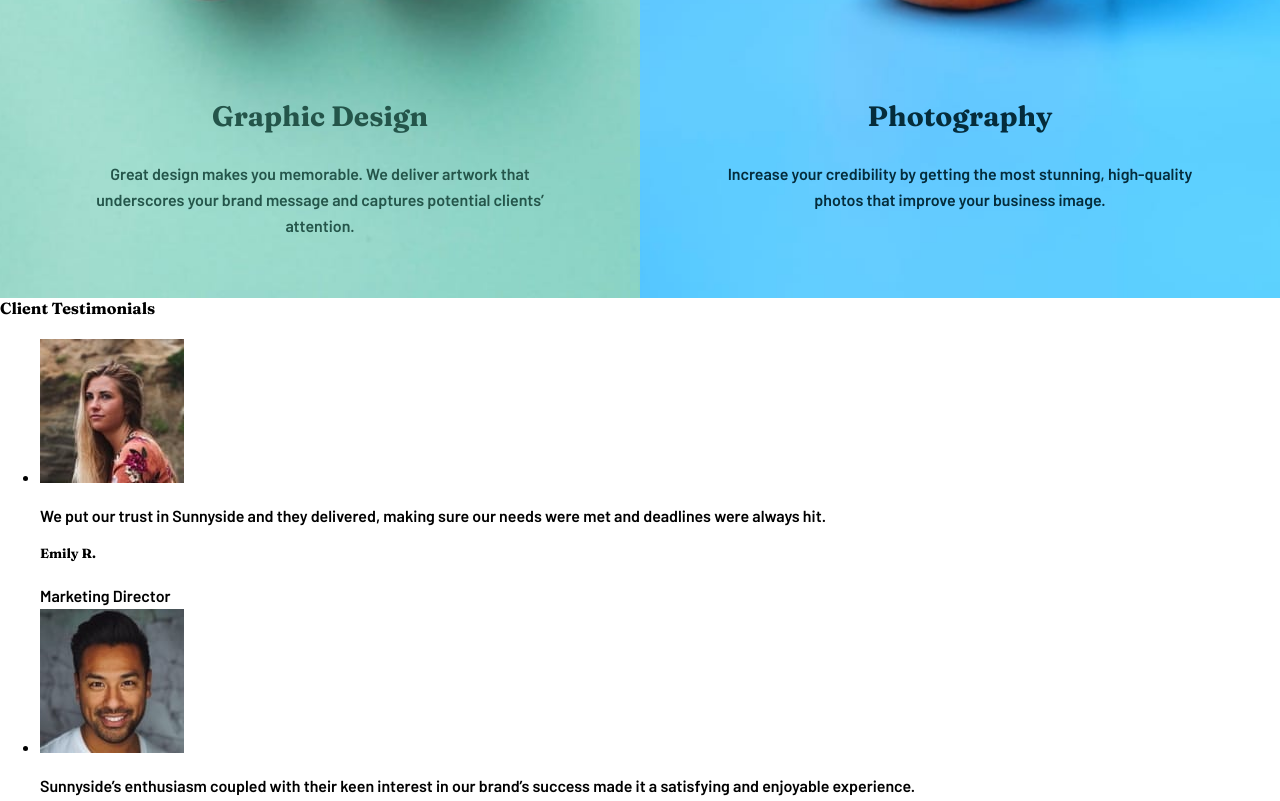
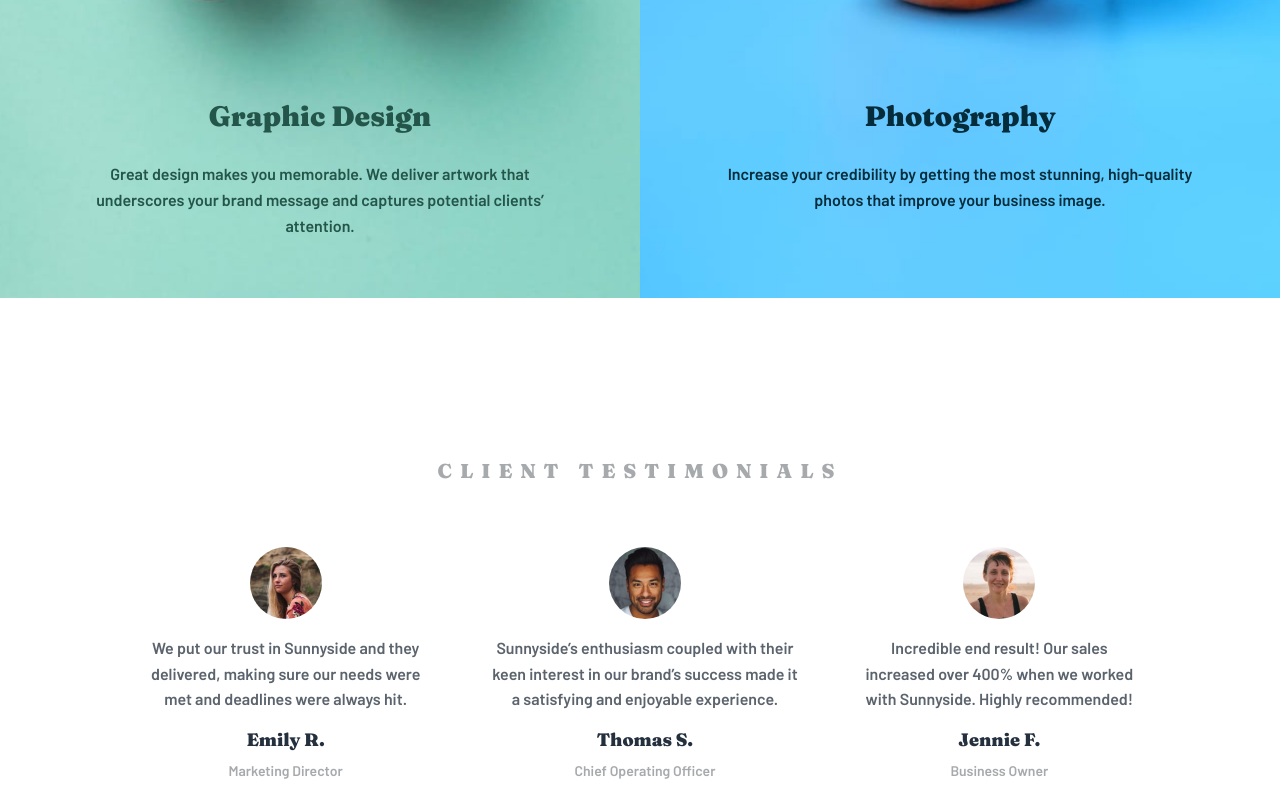
Before and after one commit to bluepersia/agency-landing-page, a plain HTML site: page index.html in a window 1280 px wide. Shown: the part 2347-3148 px from the top of the page. Drawn offline with Linux system fonts and the light colour scheme.

Commit message:
Testimonials

```diff
--- a/src/sass/_mid-section.scss
+++ b/src/sass/_mid-section.scss
@@ -9,6 +9,7 @@
     &__title
     {
         font-size: 1.75rem;
+        font-weight: 900;
     }
 }
 
--- /dev/null
+++ b/src/sass/_testimonials.scss
@@ -0,0 +1,81 @@
+
+
+.testimonials
+{
+    text-align: center;
+    padding: 4rem 6.4% 5.37rem;
+    &__title
+    {
+        font-size: 1rem;
+        font-weight: 900;
+        color: $color-TestimonialsTitleAndPos;
+        text-transform: uppercase;
+        letter-spacing: .4em;
+        margin-bottom: 4rem;
+    }
+
+    &__list
+    {
+        list-style: none;
+        padding-left: 0;
+        display: flex;
+        flex-direction: column;
+        gap: 4rem;
+    }
+
+    &__img
+    {
+        width: 72px;
+        height: 72px;
+        display: block;
+        border-radius: 50%;
+        margin-left: auto;
+        margin-right: auto;
+    }
+
+    &__body
+    {
+        color: $color-TestimonialsBody;
+    }
+
+    &__name
+    {
+        @extend .body-m;
+        color: $color-DarkGrey;
+        font-weight: 900;
+        margin-bottom: .56rem;
+    }
+
+    &__pos
+    {
+        margin-top: 0;
+        color: $color-TestimonialsTitleAndPos;
+        font-size: .875rem;
+    }
+}
+
+
+@media (min-width:768px)
+{
+    .testimonials
+    {
+        padding: 10rem 11.4%;
+        &__title
+         {
+            font-size: 1.25rem;
+         }
+
+         &__list
+         {
+            display: flex;
+            flex-direction: row;
+            align-items: center;
+            justify-content: space-between;
+         }
+
+         &__item
+         {
+            max-width: 350px;
+         }
+    }
+}
--- a/src/sass/style.scss
+++ b/src/sass/style.scss
@@ -2,4 +2,5 @@
 @import 'components';
 @import 'header';
 @import 'top-sections';
-@import 'mid-section'
+@import 'mid-section';
+@import 'testimonials';
```
Also changed, not shown: src/css/style.css, 1 other file.
